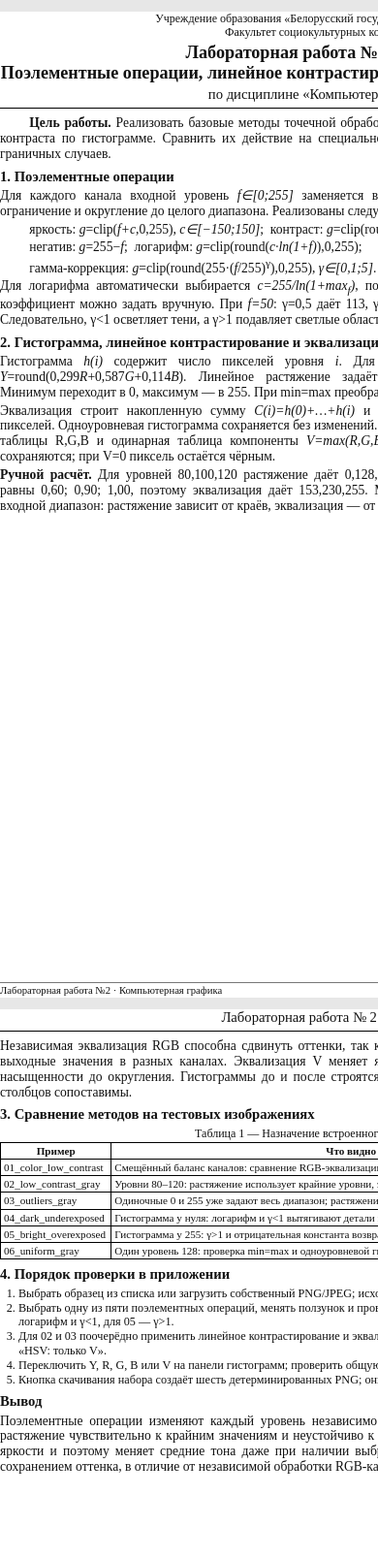
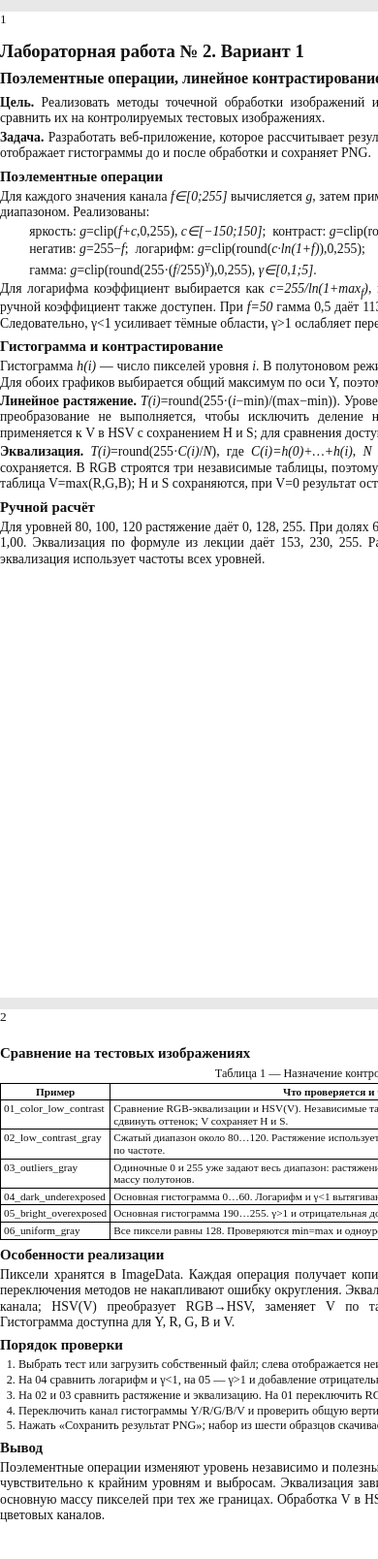
Before and after one commit to BartashevichEgor/BSU-CG, a plain HTML site: page lab2/report.html in a window 390 px wide. Shown: the top 1608 px of the page at 97% size. Drawn offline with Linux system fonts and the light colour scheme.

Commit message:
Polish reports and add defense guides

```diff
--- a/lab2/report.html
+++ b/lab2/report.html
@@ -1,30 +1,15 @@
-<!doctype html><html lang="ru"><head><meta charset="UTF-8"><title>Отчёт ЛР №2</title><style>
-@page{size:A4;margin:14mm}*{box-sizing:border-box}html,body{margin:0;background:#e7e7e7;color:#111}body{font-family:"Times New Roman",serif;font-size:10.2pt;line-height:1.17}.page{width:182mm;height:269mm;margin:12px auto;background:#fff;position:relative;overflow:hidden}.break{break-after:page;page-break-after:always}.head{text-align:center;border-bottom:1px solid #000;padding:0 0 5px;margin-bottom:7px}.head p{margin:0;font-size:9pt}.head h1{font-size:13.6pt;line-height:1.13;margin:4px 0;font-weight:bold}.head h2{font-size:11pt;margin:0;font-weight:normal}.lead{text-align:justify;text-indent:8mm;margin:4px 0 6px}.section{font-size:11pt;font-weight:bold;margin:7px 0 3px}.text{margin:3px 0;text-align:justify}.formula{margin:2px 8mm;font-family:"Cambria Math","Times New Roman",serif;line-height:1.17}.small{font-size:9.15pt}.tablecap{text-align:center;font-size:9pt;margin:3px 0 2px}table{border-collapse:collapse;width:100%;font-size:8.35pt;line-height:1.1}th,td{border:1px solid #000;padding:2px 3px;vertical-align:top}th{text-align:center}.compact{margin:2px 0;padding-left:5mm}.compact li{margin:1px 0}.footer{position:absolute;bottom:0;left:0;right:0;border-top:.5px solid #777;padding-top:2px;font-size:8pt;display:flex;justify-content:space-between}@media print{body{background:#fff}.page{width:auto;height:269mm;margin:0}}
+<!doctype html><html lang="ru"><head><meta charset="UTF-8"><title>ЛР №2 — Обработка изображений</title><style>
+@page{size:A4;margin:14mm}*{box-sizing:border-box}html,body{margin:0;background:#e8e8e8;color:#111}body{font-family:"Times New Roman",serif;font-size:10.3pt;line-height:1.2}.page{width:182mm;height:269mm;margin:12px auto;background:#fff;position:relative;overflow:hidden}.break{break-after:page;page-break-after:always}.num{font-size:10pt;height:8mm}.title{font-size:14pt;font-weight:bold;margin:0 0 6px}.subtitle{font-size:12pt;font-weight:bold;margin:0 0 8px}.section{font-size:11.2pt;font-weight:bold;margin:7px 0 3px}.text{margin:3px 0;text-align:justify}.formula{margin:2px 8mm;font-family:"Cambria Math","Times New Roman",serif;line-height:1.18}.small{font-size:9.2pt}.cap{text-align:center;font-size:9.2pt;margin:4px 0 2px}table{width:100%;border-collapse:collapse;font-size:8.45pt;line-height:1.12}th,td{border:1px solid #000;padding:2px 3px;vertical-align:top}th{text-align:center}.list{margin:2px 0;padding-left:5mm}.list li{margin:1px 0}@media print{body{background:#fff}.page{width:auto;height:269mm;margin:0}}
 </style></head><body>
-<section class="page break"><header class="head"><p>Учреждение образования «Белорусский государственный университет»</p><p>Факультет социокультурных коммуникаций</p><h1>Лабораторная работа № 2. Вариант 1<br>Поэлементные операции, линейное контрастирование и эквализация гистограммы</h1><h2>по дисциплине «Компьютерная графика»</h2></header>
-<p class="lead"><b>Цель работы.</b> Реализовать базовые методы точечной обработки цифровых изображений и методы повышения контраста по гистограмме. Сравнить их действие на специально подобранных тестовых изображениях с учётом граничных случаев.</p>
-<div class="section">1. Поэлементные операции</div>
-<p class="text">Для каждого канала входной уровень <i>f∈[0;255]</i> заменяется выходным <i>g</i>, затем используется <i>clip(x,0,255)</i> — ограничение и округление до целого диапазона. Реализованы следующие преобразования:</p>
-<p class="formula">яркость: <i>g</i>=clip(<i>f+c</i>,0,255), <i>c∈[−150;150]</i>;&nbsp; контраст: <i>g</i>=clip(round(<i>f·k</i>),0,255), <i>k∈[0,1;3]</i>;</p>
-<p class="formula">негатив: <i>g</i>=255−<i>f</i>;&nbsp; логарифм: <i>g</i>=clip(round(<i>c·ln(1+f)</i>),0,255);</p>
-<p class="formula">гамма-коррекция: <i>g</i>=clip(round(255·(<i>f</i>/255)<sup>γ</sup>),0,255), <i>γ∈[0,1;5]</i>.</p>
-<p class="text">Для логарифма автоматически выбирается <i>c=255/ln(1+max<sub>f</sub>)</i>, поэтому наибольший уровень отображается в 255; коэффициент можно задать вручную. При <i>f=50</i>: γ=0,5 даёт 113, γ=2 даёт 10; при <i>f=200</i>: соответственно 226 и 157. Следовательно, γ&lt;1 осветляет тени, а γ&gt;1 подавляет светлые области.</p>
-<div class="section">2. Гистограмма, линейное контрастирование и эквализация</div>
-<p class="text">Гистограмма <i>h(i)</i> содержит число пикселей уровня <i>i</i>. Для полутоновой обработки используется яркость <i>Y</i>=round(0,299<i>R</i>+0,587<i>G</i>+0,114<i>B</i>). Линейное растяжение задаётся формулой <i>T(i)</i>=round(255·(<i>i</i>−min)/(max−min)). Минимум переходит в 0, максимум — в 255. При min=max преобразование пропускается, чтобы не делить на нуль.</p>
-<p class="text">Эквализация строит накопленную сумму <i>C(i)=h(0)+…+h(i)</i> и таблицу <i>T(i)</i>=round(255·<i>C(i)</i>/<i>N</i>), где <i>N</i> — число пикселей. Одноуровневая гистограмма сохраняется без изменений. Для цветного изображения доступны независимые таблицы R,G,B и одинарная таблица компоненты <i>V=max(R,G,B)</i> пространства HSV. Во втором случае H и S сохраняются; при V=0 пиксель остаётся чёрным.</p>
-<p class="text"><b>Ручной расчёт.</b> Для уровней 80,100,120 растяжение даёт 0,128,255. При долях 60%,30%,10% накопленные доли равны 0,60; 0,90; 1,00, поэтому эквализация даёт 153,230,255. Методы по-разному распределяют один и тот же входной диапазон: растяжение зависит от краёв, эквализация — от частот уровней.</p>
-<div class="footer"><span>Лабораторная работа №2 · Компьютерная графика</span><span>1</span></div></section>
-<section class="page"><header class="head"><h2>Лабораторная работа № 2. Вариант 1</h2></header>
-<p class="text">Независимая эквализация RGB способна сдвинуть оттенки, так как одинаковый входной уровень получает разные выходные значения в разных каналах. Эквализация V меняет яркость, сохраняя соотношение цветового тона и насыщенности до округления. Гистограммы до и после строятся с общей вертикальной шкалой, поэтому высоты столбцов сопоставимы.</p>
-<div class="section">3. Сравнение методов на тестовых изображениях</div>
-<div class="tablecap">Таблица 1 — Назначение встроенного тестового набора</div><table><thead><tr><th>Пример</th><th>Что видно при сравнении</th></tr></thead><tbody>
-<tr><td>01_color_low_contrast</td><td>Смещённый баланс каналов: сравнение RGB-эквализации со способом HSV(V), сохраняющим оттенок.</td></tr>
-<tr><td>02_low_contrast_gray</td><td>Уровни 80–120: растяжение использует крайние уровни, эквализация дополнительно учитывает частоты.</td></tr>
-<tr><td>03_outliers_gray</td><td>Одиночные 0 и 255 уже задают весь диапазон; растяжение почти не меняет массу полутонов, эквализация меняет её.</td></tr>
-<tr><td>04_dark_underexposed</td><td>Гистограмма у нуля: логарифм и γ&lt;1 вытягивают детали в тенях.</td></tr>
-<tr><td>05_bright_overexposed</td><td>Гистограмма у 255: γ&gt;1 и отрицательная константа возвращают детали светлых областей.</td></tr>
-<tr><td>06_uniform_gray</td><td>Один уровень 128: проверка min=max и одноуровневой гистограммы — изображение не меняется.</td></tr>
-</tbody></table>
-<div class="section">4. Порядок проверки в приложении</div><ol class="compact small"><li>Выбрать образец из списка или загрузить собственный PNG/JPEG; исходник остаётся слева, результат — справа.</li><li>Выбрать одну из пяти поэлементных операций, менять ползунок и проверить формулу под настройками. Для 04 сравнить логарифм и γ&lt;1, для 05 — γ&gt;1.</li><li>Для 02 и 03 поочерёдно применить линейное контрастирование и эквализацию. Для 01 переключить «RGB: по каналам» и «HSV: только V».</li><li>Переключить Y, R, G, B или V на панели гистограмм; проверить общую шкалу. Нажать «Сохранить результат PNG».</li><li>Кнопка скачивания набора создаёт шесть детерминированных PNG; они подходят для помещения в каталог <i>test_images</i>.</li></ol>
-<div class="section">Вывод</div><p class="text">Поэлементные операции изменяют каждый уровень независимо и удобны для коррекции экспозиции. Линейное растяжение чувствительно к крайним значениям и неустойчиво к выбросам. Эквализация использует распределение яркости и поэтому меняет средние тона даже при наличии выбросов. Обработка V в HSV повышает контраст с сохранением оттенка, в отличие от независимой обработки RGB-каналов.</p>
-<div class="footer"><span>Лабораторная работа №2 · Компьютерная графика</span><span>2</span></div></section></body></html>
+<section class="page break"><div class="num">1</div><h1 class="title">Лабораторная работа № 2. Вариант 1</h1><p class="subtitle">Поэлементные операции, линейное контрастирование и эквализация гистограммы</p>
+<p class="text"><b>Цель.</b> Реализовать методы точечной обработки изображений и методы повышения контраста по гистограмме; сравнить их на контролируемых тестовых изображениях.</p><p class="text"><b>Задача.</b> Разработать веб-приложение, которое рассчитывает результат каждого метода из неизменённого исходника, отображает гистограммы до и после обработки и сохраняет PNG.</p>
+<div class="section">Поэлементные операции</div><p class="text">Для каждого значения канала <i>f∈[0;255]</i> вычисляется <i>g</i>, затем применяется <i>clip(x,0,255)</i> — округление и ограничение диапазоном. Реализованы:</p><p class="formula">яркость: <i>g</i>=clip(<i>f+c</i>,0,255), <i>c∈[−150;150]</i>;&nbsp; контраст: <i>g</i>=clip(round(<i>f·k</i>),0,255), <i>k∈[0,1;3]</i>;</p><p class="formula">негатив: <i>g</i>=255−<i>f</i>;&nbsp; логарифм: <i>g</i>=clip(round(<i>c·ln(1+f)</i>),0,255);</p><p class="formula">гамма: <i>g</i>=clip(round(255·(<i>f</i>/255)<sup>γ</sup>),0,255), <i>γ∈[0,1;5]</i>.</p>
+<p class="text">Для логарифма коэффициент выбирается как <i>c=255/ln(1+max<sub>f</sub>)</i>, поэтому максимальный уровень переходит в 255; ручной коэффициент также доступен. При <i>f=50</i> гамма 0,5 даёт 113, гамма 2 — 10. При <i>f=200</i> получаются 226 и 157. Следовательно, γ&lt;1 усиливает тёмные области, γ&gt;1 ослабляет пересвет.</p>
+<div class="section">Гистограмма и контрастирование</div><p class="text">Гистограмма <i>h(i)</i> — число пикселей уровня <i>i</i>. В полутоновом режиме используется <i>Y</i>=round(0,299<i>R</i>+0,587<i>G</i>+0,114<i>B</i>). Для обоих графиков выбирается общий максимум по оси Y, поэтому видна реальная разница высоты столбцов.</p><p class="text"><b>Линейное растяжение.</b> <i>T(i)</i>=round(255·(<i>i</i>−min)/(max−min)). Уровень min переходит в 0, max — в 255. При min=max преобразование не выполняется, чтобы исключить деление на ноль. Для цветного режима та же формула применяется к V в HSV с сохранением H и S; для сравнения доступен независимый режим RGB.</p><p class="text"><b>Эквализация.</b> <i>T(i)</i>=round(255·<i>C(i)</i>/<i>N</i>), где <i>C(i)=h(0)+…+h(i)</i>, <i>N</i> — число пикселей. Одноуровневая гистограмма сохраняется. В RGB строятся три независимые таблицы, поэтому оттенок может измениться. В HSV строится одна таблица V=max(R,G,B); H и S сохраняются, при V=0 результат остаётся чёрным.</p>
+<div class="section">Ручной расчёт</div><p class="text">Для уровней 80, 100, 120 растяжение даёт 0, 128, 255. При долях 60%, 30%, 10% накопленные доли равны 0,60; 0,90; 1,00. Эквализация по формуле из лекции даёт 153, 230, 255. Растяжение использует только границы диапазона, эквализация использует частоты всех уровней.</p>
+</section>
+<section class="page"><div class="num">2</div><div class="section">Сравнение на тестовых изображениях</div><div class="cap">Таблица 1 — Назначение контрольного набора</div><table><thead><tr><th>Пример</th><th>Что проверяется и что должно быть видно</th></tr></thead><tbody><tr><td>01_color_low_contrast</td><td>Сравнение RGB-эквализации и HSV(V). Независимые таблицы RGB изменяют соотношение каналов и могут сдвинуть оттенок; V сохраняет H и S.</td></tr><tr><td>02_low_contrast_gray</td><td>Сжатый диапазон около 80…120. Растяжение использует края, эквализация дополнительно перераспределяет уровни по частоте.</td></tr><tr><td>03_outliers_gray</td><td>Одиночные 0 и 255 уже задают весь диапазон: растяжение почти ничего не меняет, эквализация меняет основную массу полутонов.</td></tr><tr><td>04_dark_underexposed</td><td>Основная гистограмма 0…60. Логарифм и γ&lt;1 вытягивают детали из теней.</td></tr><tr><td>05_bright_overexposed</td><td>Основная гистограмма 190…255. γ&gt;1 и отрицательная добавка уменьшают яркость светлых областей.</td></tr><tr><td>06_uniform_gray</td><td>Все пиксели равны 128. Проверяются min=max и одноуровневая гистограмма: результат не меняется.</td></tr></tbody></table>
+<div class="section">Особенности реализации</div><p class="text">Пиксели хранятся в ImageData. Каждая операция получает копию исходного массива, поэтому последовательные переключения методов не накапливают ошибку округления. Эквализация RGB строит по одной таблице для каждого канала; HSV(V) преобразует RGB→HSV, заменяет V по таблице и выполняет обратное преобразование. Гистограмма доступна для Y, R, G, B и V.</p>
+<div class="section">Порядок проверки</div><ol class="list small"><li>Выбрать тест или загрузить собственный файл; слева отображается неизменённый исходник, справа — результат.</li><li>На 04 сравнить логарифм и γ&lt;1, на 05 — γ&gt;1 и добавление отрицательной константы.</li><li>На 02 и 03 сравнить растяжение и эквализацию. На 01 переключить RGB и HSV(V).</li><li>Переключить канал гистограммы Y/R/G/B/V и проверить общую вертикальную шкалу.</li><li>Нажать «Сохранить результат PNG»; набор из шести образцов скачивается отдельной кнопкой.</li></ol>
+<div class="section">Вывод</div><p class="text">Поэлементные операции изменяют уровень независимо и полезны для коррекции экспозиции. Линейное растяжение чувствительно к крайним уровням и выбросам. Эквализация зависит от распределения яркости, поэтому изменяет основную массу пикселей при тех же границах. Обработка V в HSV повышает контраст без независимой коррекции цветовых каналов.</p>
+</section></body></html>
```
Also changed, not shown: lab1/report.html (+17 -45 lines), lab3/report.html (added, +17 -0 lines), 4 other files.
